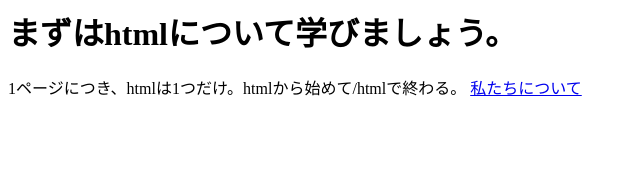
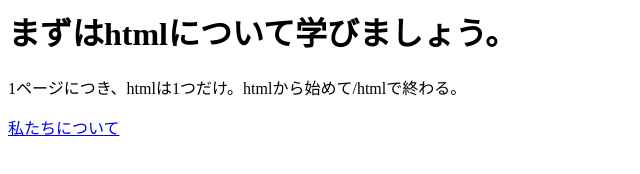
Before and after one commit to ichikawapc/rensyu, a plain HTML site: page isamon-isamon/index.html in a window 1280 px wide. Shown: the whole page, without its empty margins (0-640 px from the left). Drawn offline with Linux system fonts and the light colour scheme.

Commit message:
Update index.html

```diff
--- a/isamon-isamon/index.html
+++ b/isamon-isamon/index.html
@@ -5,10 +5,10 @@
    <body>
      <h1>まずはhtmlについて学びましょう。</h1>
 
-      1ページにつき、htmlは1つだけ。htmlから始めて/htmlで終わる。
+      <p>1ページにつき、htmlは1つだけ。htmlから始めて/htmlで終わる。</p>
 
 
-  <a href="https://ichikawa-programming-circle.github.io/rensyu/isamon-isamon/2022.11.19.html">私たちについて</a>
+  <p><a href="https://ichikawa-programming-circle.github.io/rensyu/isamon-isamon/2022.11.19.html">私たちについて</a></p>
 
   </body>
   </html>
```
